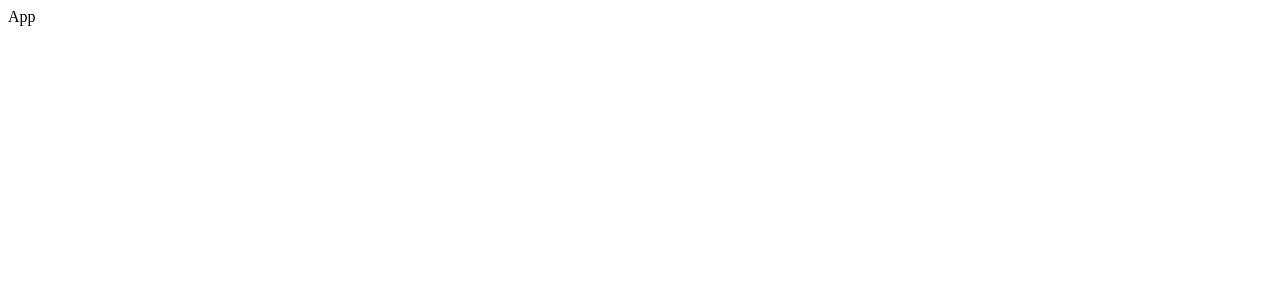
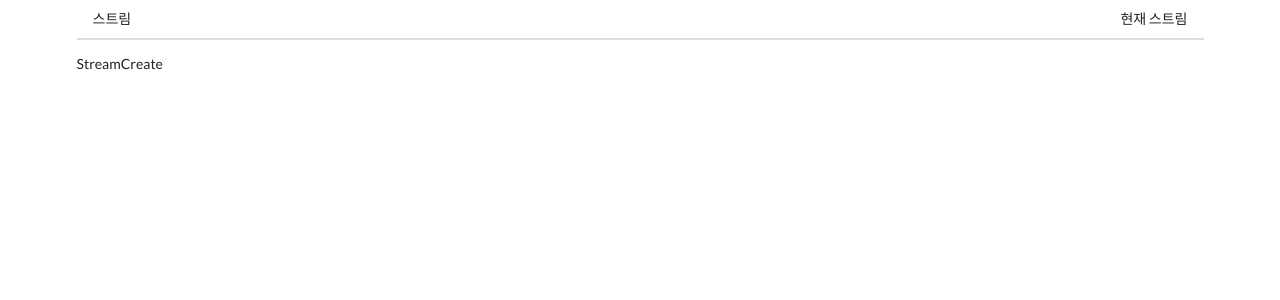
Before and after one commit to milktegi/streamy-client, a React (Create React App) app: page /streams/new in a window 1280 px wide. Shown: the top 300 px of the page. Built offline with nearby package versions, Linux system fonts and the light colour scheme.

Commit message:
completed routing

```diff
--- a/public/index.html
+++ b/public/index.html
@@ -4,6 +4,9 @@
     <meta charset="utf-8">
     <meta name="viewport" content="width=device-width, initial-scale=1, shrink-to-fit=no">
     <meta name="theme-color" content="#000000">
+    <link
+    rel="stylesheet" href="https://cdnjs.cloudflare.com/ajax/libs/semantic-ui/2.4.1/semantic.min.css"
+    />
     <!--
       manifest.json provides metadata used when your web app is added to the
       homescreen on Android. See https://developers.google.com/web/fundamentals/engage-and-retain/web-app-manifest/
--- a/src/components/App.js
+++ b/src/components/App.js
@@ -1,10 +1,27 @@
 import React from 'react';
-
+import { BrowserRouter, Route } from 'react-router-dom';
+import StreamCreate from './streams/StreamCreate';
+import StreamDelete from './streams/StreamDelete';
+import StreamEdit from './streams/StreamEdit';
+import StreamList from './streams/StreamList';
+import StreamShow from './streams/StreamShow';
+import Header from './Header';
 
 const App = () => {
-	return (<div>
-		App
-	</div>)
+  return (
+    <div>
+      <BrowserRouter>
+        <div className="ui container">
+          <Header />
+          <Route path="/" exact component={StreamList} />
+          <Route path="/streams/new" exact component={StreamCreate} />
+          <Route path="/streams/edit" exact component={StreamEdit} />
+          <Route path="/streams/delete" exact component={StreamDelete} />
+          <Route path="/streams/show" exact component={StreamShow} />
+        </div>
+      </BrowserRouter>
+    </div>
+  );
 };
 
 export default App;
--- /dev/null
+++ b/src/components/Header.js
@@ -0,0 +1,19 @@
+import React from 'react';
+import { Link } from 'react-router-dom';
+
+const Header = () => {
+  return (
+    <div className="ui secondary pointing menu">
+      <Link to="/" className="item">
+        스트림
+      </Link>
+      <div className="right menu">
+        <Link to="/" className="item">
+          현재 스트림
+        </Link>
+      </div>
+    </div>
+  );
+};
+
+export default Header;
--- /dev/null
+++ b/src/components/streams/StreamCreate.js
@@ -0,0 +1,12 @@
+import React from 'react';
+
+
+const StreamCreate = () => {
+  return (
+    <div>
+    StreamCreate
+    </div>
+  );
+};
+
+export default StreamCreate;
--- /dev/null
+++ b/src/components/streams/StreamDelete.js
@@ -0,0 +1,12 @@
+import React from 'react';
+
+
+const StreamDelete = () => {
+  return (
+    <div>
+    StreamDelete
+    </div>
+  );
+};
+
+export default StreamDelete;
--- /dev/null
+++ b/src/components/streams/StreamEdit.js
@@ -0,0 +1,12 @@
+import React from 'react';
+
+
+const StreamEdit = () => {
+  return (
+    <div>
+    StreamEdit
+    </div>
+  );
+};
+
+export default StreamEdit;
--- /dev/null
+++ b/src/components/streams/StreamList.js
@@ -0,0 +1,12 @@
+import React from 'react';
+
+
+const StreamList = () => {
+  return (
+    <div>
+    StreamList
+    </div>
+  );
+};
+
+export default StreamList;
--- /dev/null
+++ b/src/components/streams/StreamShow.js
@@ -0,0 +1,12 @@
+import React from 'react';
+
+
+const StreamShow = () => {
+  return (
+    <div>
+    StreamShow
+    </div>
+  );
+};
+
+export default StreamShow;
```
